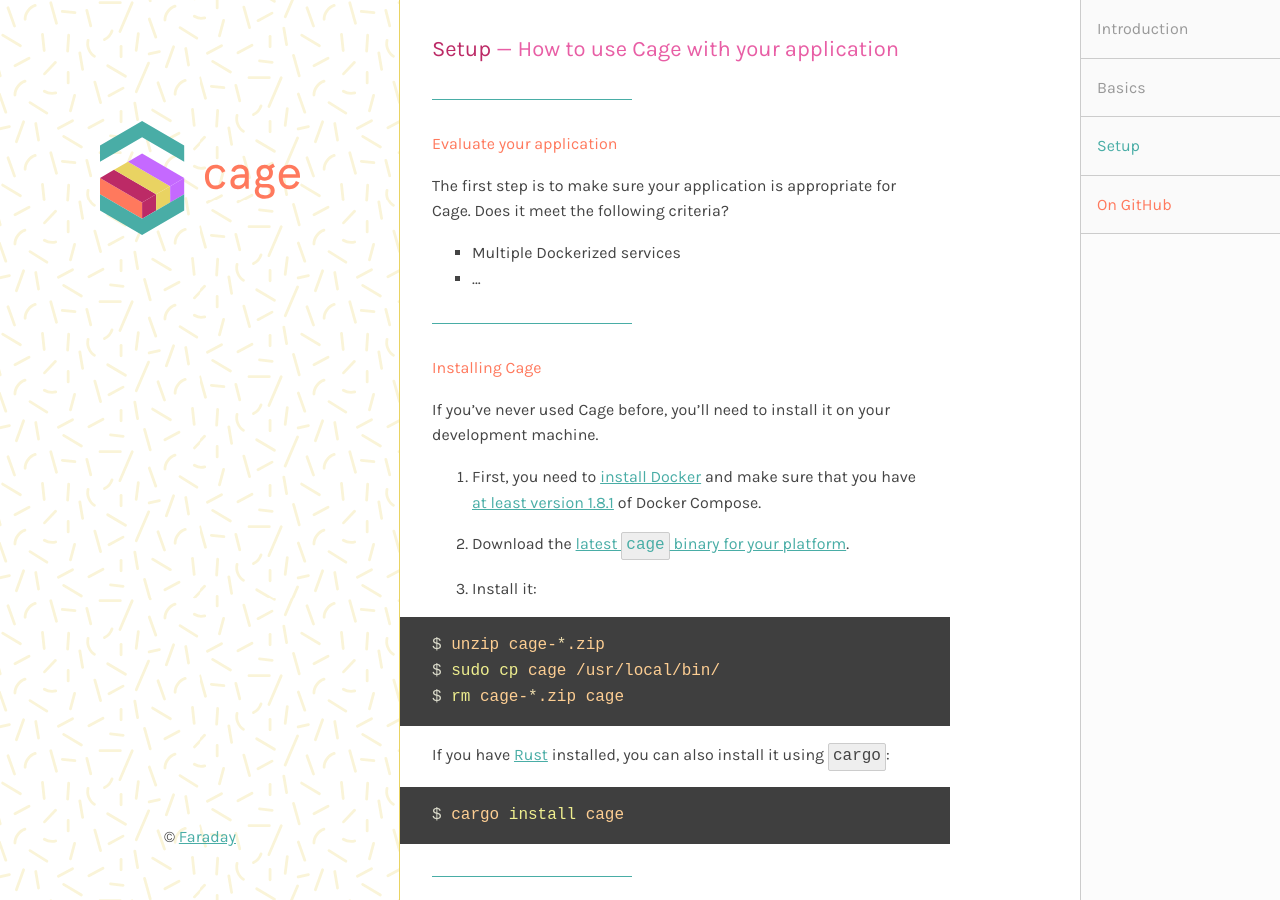
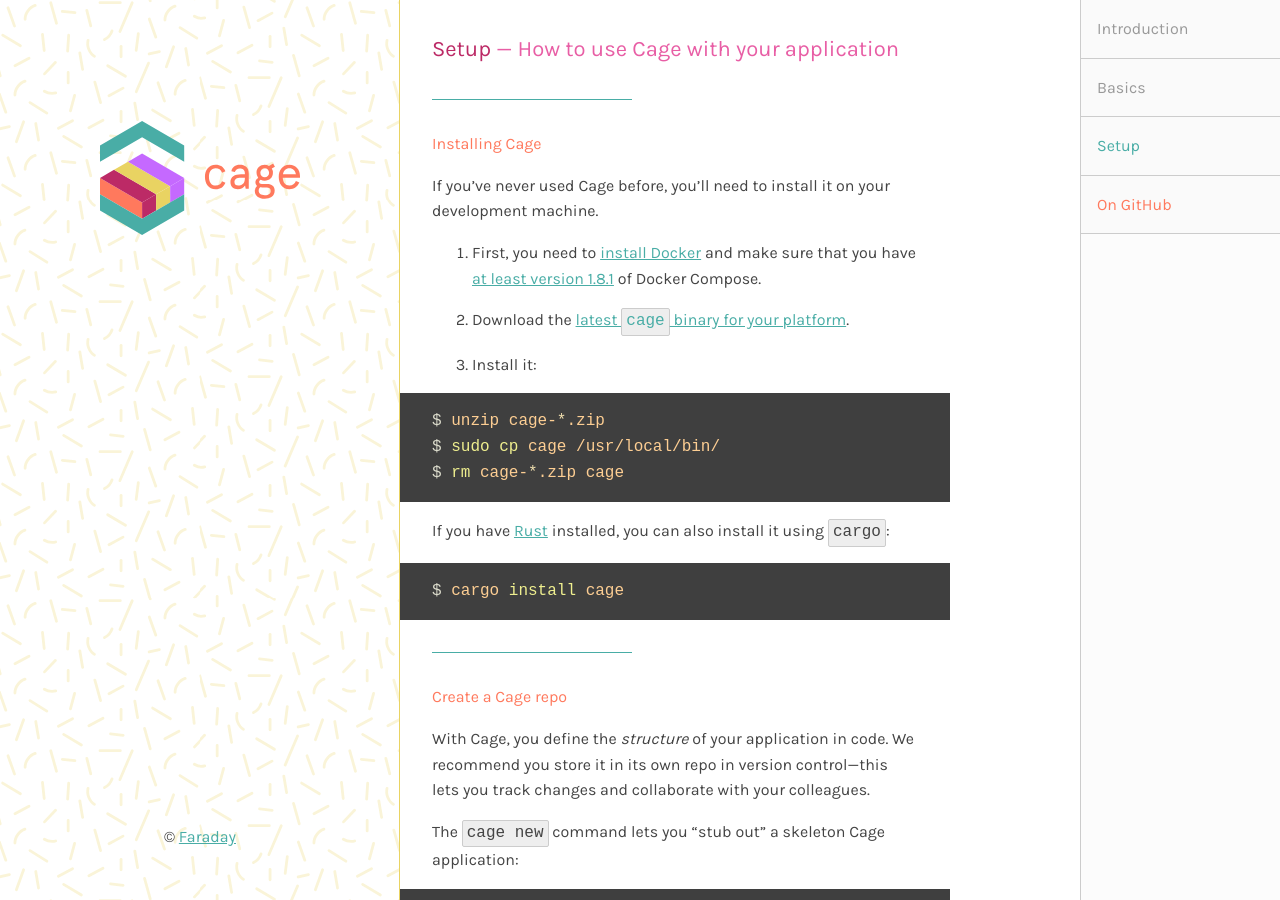
Before and after one commit to faradayio/cage.faraday.io, a Jekyll site: the page built from setup.md, in a window 1280 px wide and 900 px high. Built offline with Jekyll 4.4.1, drawn with Linux system fonts in a browser that asks for light colours; nearby versions of some CDN libraries.

Commit message:
Remove the "Evaluate your application" section
Cage now handles smaller projects quite well, and this section is
unfinished.  Let's remove it for now.

```diff
--- a/setup.md
+++ b/setup.md
@@ -8,16 +8,6 @@ body_id: setup
 
 <section class="intro">
 ## **Setup** — How to use Cage with your application
-</section>
-
-<section>
-## Evaluate your application
-
-The first step is to make sure your application is appropriate for Cage. Does it meet the following criteria?
-
-* Multiple Dockerized services
-* ...
-
 </section>
 
 <section>
```
